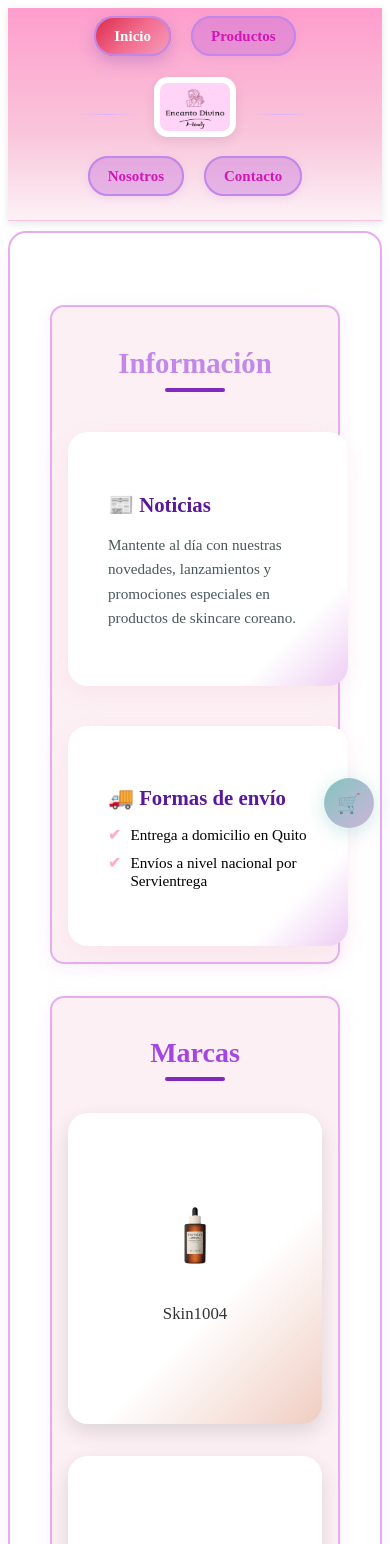
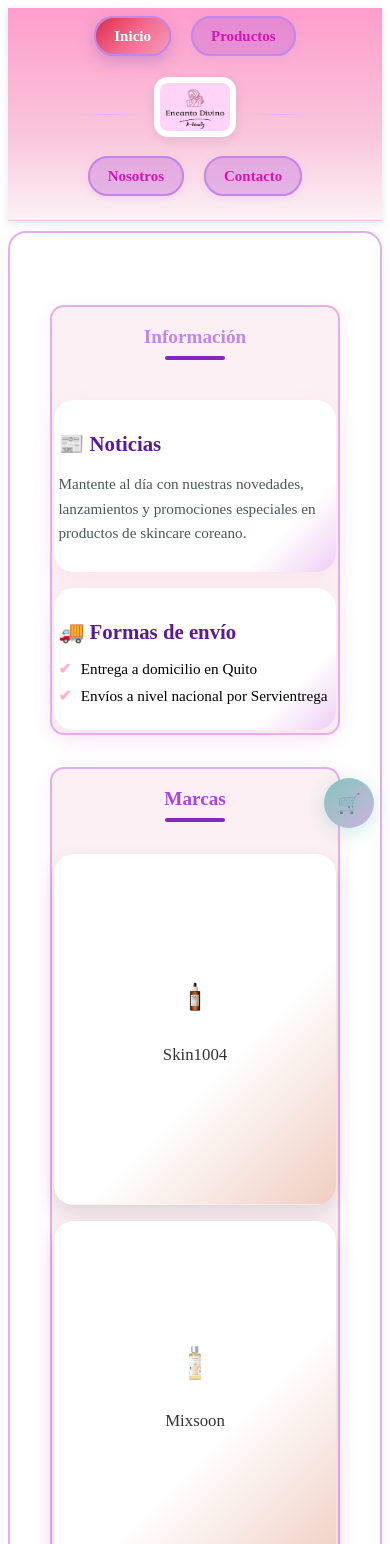
Before and after one commit to dennissealexandra17-bit/encanto-divino-web, a Vue app: page /#/ in a window 390 px wide. Shown: the top 1544 px of the page. Built offline with nearby package versions, Linux system fonts and the light colour scheme.

Commit message:
responsive

```diff
--- a/src/components/Categoria.vue
+++ b/src/components/Categoria.vue
@@ -153,4 +153,37 @@
   font-size: 0.9rem;
   margin-top: 0.5rem;
 }
+@media (max-width: 900px) {
+  .categories {
+    padding: 0.5rem 0.2rem;
+  }
+  .categories-grid {
+    gap: 1rem;
+  }
+  .category-card {
+    padding: 1.2rem 0.7rem;
+    font-size: 0.95rem;
+  }
+  .category-icon {
+    font-size: 2rem;
+    height: 40px;
+  }
+}
+
+@media (max-width: 600px) {
+  .categories {
+    padding: 0.2rem 0.1rem;
+  }
+  .section-title {
+    font-size: 1.2rem;
+  }
+  .category-card {
+    padding: 0.7rem 0.3rem;
+    font-size: 0.85rem;
+  }
+  .category-icon {
+    font-size: 1.5rem;
+    height: 32px;
+  }
+}
 </style>
--- a/src/components/Marcas.vue
+++ b/src/components/Marcas.vue
@@ -170,4 +170,37 @@
   font-size: 1.05rem;
   font-weight: 500;
 }
+@media (max-width: 900px) {
+  .container {
+    padding: 0.5rem 0.2rem;
+  }
+  .marcas-grid {
+    gap: 1rem;
+  }
+  .marcas-card {
+    padding: 1.2rem 0.7rem;
+    font-size: 0.95rem;
+  }
+  .marcas-icon {
+    height: 60px;
+    width: 80px;
+  }
+}
+
+@media (max-width: 600px) {
+  .container {
+    padding: 0.2rem 0.1rem;
+  }
+  .section-title {
+    font-size: 1.2rem;
+  }
+  .marcas-card {
+    padding: 0.7rem 0.3rem;
+    font-size: 0.85rem;
+  }
+  .marcas-icon {
+    height: 40px;
+    width: 50px;
+  }
+}
 </style>
--- a/src/components/Noticias.vue
+++ b/src/components/Noticias.vue
@@ -119,4 +119,29 @@
   font-weight: bold;
 }
 
+@media (max-width: 900px) {
+  .info-section {
+    padding: 0.5rem 0.2rem;
+  }
+  .info-grid {
+    gap: 1rem;
+  }
+  .info-card {
+    padding: 1.2rem 0.7rem;
+    font-size: 0.95rem;
+  }
+}
+
+@media (max-width: 600px) {
+  .info-section {
+    padding: 0.2rem 0.1rem;
+  }
+  .section-title {
+    font-size: 1.2rem;
+  }
+  .info-card {
+    padding: 0.7rem 0.3rem;
+    font-size: 0.85rem;
+  }
+}
 </style>
--- a/src/components/ProductosDes.vue
+++ b/src/components/ProductosDes.vue
@@ -164,4 +164,37 @@
   transform: translateY(-2px);
   box-shadow: 0 5px 15px rgba(131, 197, 190, 0.4);
 }
+@media (max-width: 900px) {
+  .featured-products {
+    padding: 0.5rem 0.2rem;
+  }
+  .products-grid {
+    gap: 1rem;
+  }
+  .product-card {
+    padding: 1.2rem 0.7rem;
+    font-size: 0.95rem;
+  }
+  .product-image {
+    height: 80px;
+    font-size: 1.2rem;
+  }
+}
+
+@media (max-width: 600px) {
+  .featured-products {
+    padding: 0.2rem 0.1rem;
+  }
+  .section-title {
+    font-size: 1.2rem;
+  }
+  .product-card {
+    padding: 0.7rem 0.3rem;
+    font-size: 0.85rem;
+  }
+  .product-image {
+    height: 50px;
+    font-size: 1rem;
+  }
+}
 </style>
--- a/src/components/Rutinas.vue
+++ b/src/components/Rutinas.vue
@@ -273,4 +273,37 @@
     padding: 2rem;
   }
 }
+@media (max-width: 900px) {
+  .about {
+    padding: 0.5rem 0.2rem;
+  }
+  .about-content {
+    gap: 1rem;
+  }
+  .about-card {
+    padding: 1.2rem 0.7rem;
+    font-size: 0.95rem;
+  }
+  .about-placeholder {
+    height: 120px;
+    font-size: 1rem;
+  }
+}
+
+@media (max-width: 600px) {
+  .about {
+    padding: 0.2rem 0.1rem;
+  }
+  .section-title {
+    font-size: 1.2rem;
+  }
+  .about-card {
+    padding: 0.7rem 0.3rem;
+    font-size: 0.85rem;
+  }
+  .about-placeholder {
+    height: 80px;
+    font-size: 0.8rem;
+  }
+}
 </style>
```
